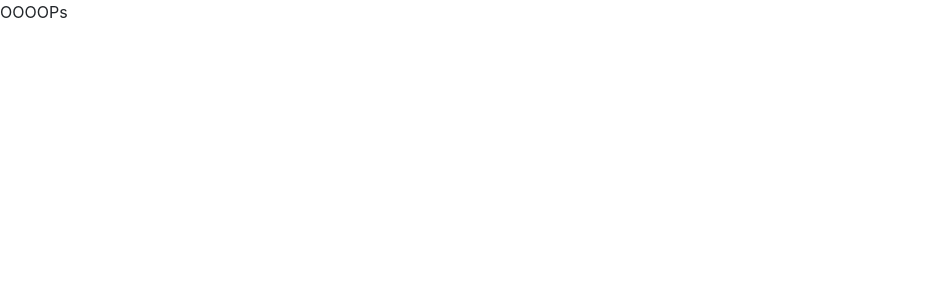
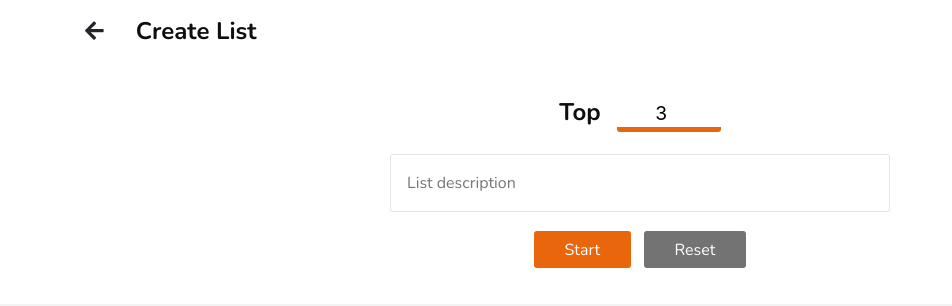
Before and after one commit to michaeltroya/lista-client, a React (Create React App) app: page /create/list in a window 1280 px wide. Shown: the top 306 px of the page, without its empty margins (0-952 px from the left). Built offline with nearby package versions, Linux system fonts and the light colour scheme.

Commit message:
fix bg colors, change create list route name

```diff
--- a/src/App.js
+++ b/src/App.js
@@ -22,7 +22,7 @@ const App = () => {
         <AuthRoute exact path="/login" component={Login} />
         <AuthRoute exact path="/signup" component={Signup} />
         <AuthRoute exact path="/home" component={Timeline} />
-        <AuthRoute exact path="/compose/list" component={CreateList} />
+        <AuthRoute exact path="/create/list" component={CreateList} />
         <Route exact path="/:userId/list/:listId" component={ListPage} />
         <Route exact path="/:userId" component={Profile} />
         <Route exact path="/tag/:tag" component={Tags} />
--- a/src/components/layout/Nav/MobiNav.js
+++ b/src/components/layout/Nav/MobiNav.js
@@ -21,7 +21,7 @@ const MobiNav = () => {
           <Link className="mobi-link" to="/home">
             <FontAwesomeIcon icon={faHome} size="lg" />
           </Link>
-          <Link className="mobi-link" to="/compose/list">
+          <Link className="mobi-link" to="/create/list">
             <FontAwesomeIcon icon={faPlus} size="lg" />
           </Link>
           <Link className="mobi-link" to={`/${username}`}>
--- a/src/components/layout/Nav/Nav.js
+++ b/src/components/layout/Nav/Nav.js
@@ -35,7 +35,7 @@ const Nav = ({ type, history }) => {
       ) : (
         <Container>
           <FontAwesomeIcon icon={faArrowLeft} size="lg" onClick={() => history.goBack()} />
-          <h2>{type}</h2>
+          {type === 'compose' ? <h2>Create List</h2> : <h2>{type}</h2>}
         </Container>
       )}
     </nav>
--- a/src/components/main/CreateList/CreateList.js
+++ b/src/components/main/CreateList/CreateList.js
@@ -93,7 +93,7 @@ const CreateList = props => {
             </div>
             <input
               type="text"
-              placeholder="Description"
+              placeholder="List description"
               className="form-input"
               value={title.description}
               onChange={e => setTitle({ ...title, description: e.target.value })}
--- a/src/components/main/CreateList/CreateListItems.js
+++ b/src/components/main/CreateList/CreateListItems.js
@@ -39,13 +39,16 @@ const CreateListItems = ({ items, setItems, handleItemsSubmit }) => {
                       )
                     }
                   />
-                  <div className="btn btn-clear" onClick={() => setIsOpen(isOpen.filter(item => item !== i))}>
-                    Hide Description
+                  <div
+                    className="btn btn-clear o-text"
+                    onClick={() => setIsOpen(isOpen.filter(item => item !== i))}
+                  >
+                    - Hide Description
                   </div>
                 </Fragment>
               ) : (
-                <div className="btn btn-clear" onClick={() => setIsOpen([...isOpen, i])}>
-                  Add Description
+                <div className="btn btn-clear o-text" onClick={() => setIsOpen([...isOpen, i])}>
+                  + Add Description
                 </div>
               )}
             </div>
--- a/src/components/main/CreateList/_createlist.scss
+++ b/src/components/main/CreateList/_createlist.scss
@@ -1,4 +1,5 @@
 .create-list-title {
+  background-color: #fff;
   form {
     display: flex;
     flex-direction: column;
@@ -38,9 +39,14 @@
 .list-name-description {
   border-bottom: 1px #cecece solid;
   margin-bottom: 1.5rem;
+  padding-bottom: 1rem;
 }
 
 //TAGSSSS
+
+.create-list-tags {
+  background-color: $main-color;
+}
 
 .tags-input {
   max-width: 500px;
@@ -51,6 +57,7 @@
   padding: 0 1rem;
   border: 1px solid #e4e4e4;
   border-radius: 3px;
+  background-color: #fff;
 
   &:focus-within {
     border-width: 1px;
--- a/src/components/main/Tags/_tags.scss
+++ b/src/components/main/Tags/_tags.scss
@@ -12,6 +12,7 @@
 }
 
 .tag-name {
+  background-color: #fff;
   h1 {
     font-size: 2rem;
     text-transform: uppercase;
--- a/src/styles/index.scss
+++ b/src/styles/index.scss
@@ -1,3 +1,9 @@
+//COLORS
+$main-color: #ea660c;
+$white-color: #fff;
+$dark-color: #0e0e0e;
+$grey-color: #f3f3f3;
+
 #root,
 body,
 html {
@@ -5,6 +11,7 @@ html {
   position: relative;
   padding: 0;
   margin: 0;
+  background-color: $grey-color;
 }
 
 button {
@@ -23,12 +30,6 @@ section {
 .show {
   display: initial !important;
 }
-
-//COLORS
-$main-color: #ea660c;
-$white-color: #fff;
-$dark-color: #0e0e0e;
-$grey-color: #f3f3f3;
 
 //FILES
 @import './elements';
```
